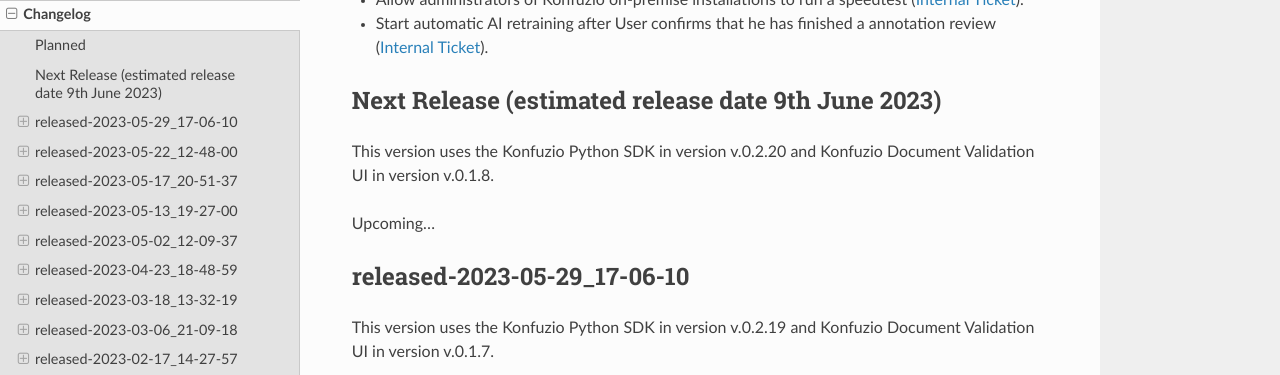
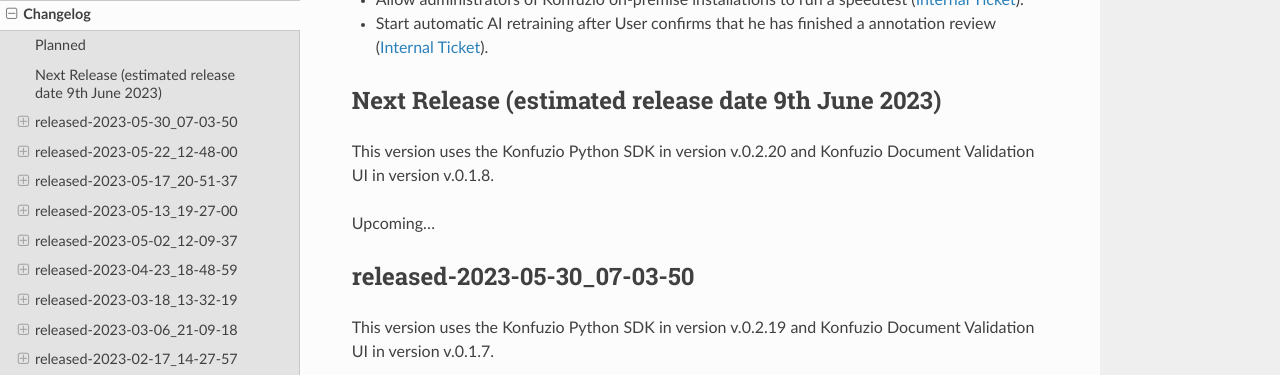
Before and after one commit to konfuzio-ai/konfuzio-sdk, a Sphinx documentation site: the page built from docs/web/changelog_app.md, in a window 1280 px wide and 900 px high, scrolled down 612 px. Shown: the top 375 px of the window. Built offline with Sphinx 7.4.7 and the Read the Docs theme 2.0.0, drawn with Linux system fonts in a browser that asks for light colours; pages that are not in the unit, such as notebooks, are missing from menus; a script that is not in the unit is left out.

Commit message:
Update changelog_app.md

```diff
--- a/docs/web/changelog_app.md
+++ b/docs/web/changelog_app.md
@@ -27,7 +27,7 @@
 
 Upcoming...
 
-## released-2023-05-29_17-06-10
+## released-2023-05-30_07-03-50
 
 This version uses the Konfuzio Python SDK in version v.0.2.19 and Konfuzio Document Validation UI in version v.0.1.7.
 
```
